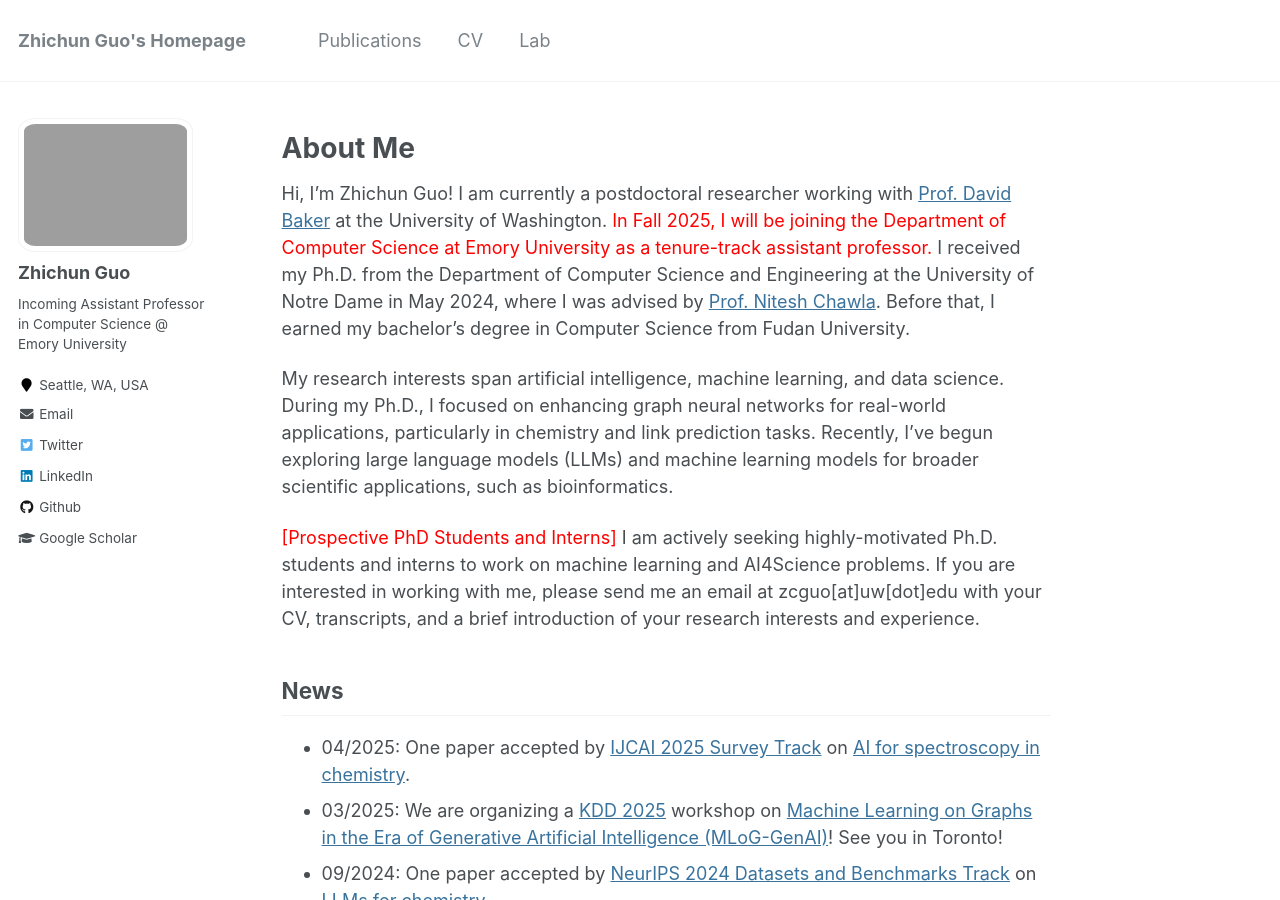
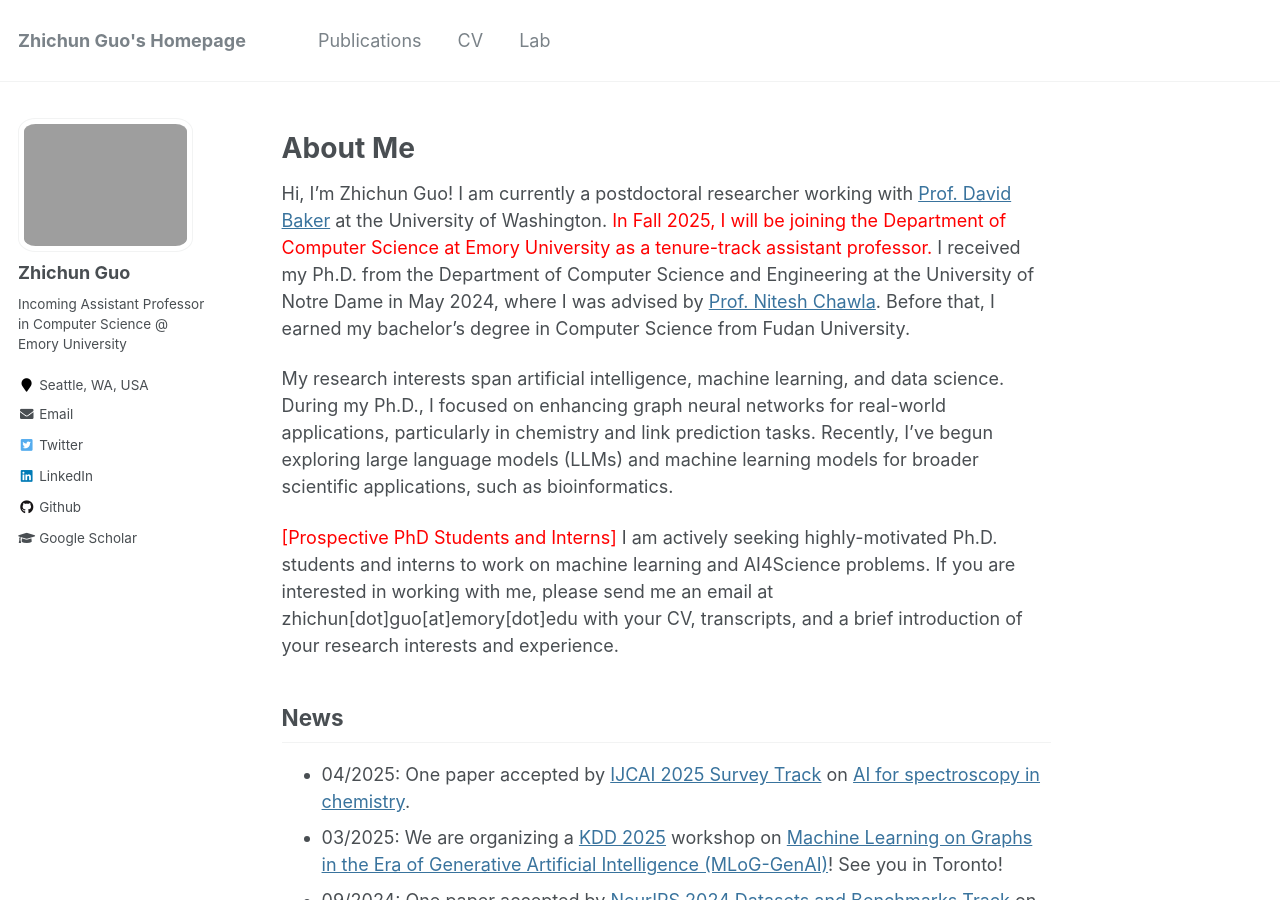
Before and after one commit to zhichunguo/zhichunguo.github.io, a Jekyll site: the page built from _pages/about.md, in a window 1280 px wide and 900 px high. Built offline with Jekyll 4.4.1, drawn with Linux system fonts in a browser that asks for light colours.

Commit message:
update email address

```diff
--- a/_pages/about.md
+++ b/_pages/about.md
@@ -12,7 +12,7 @@ Hi, I'm Zhichun Guo! I am currently a postdoctoral researcher working with [Prof
 
 My research interests span artificial intelligence, machine learning, and data science. During my Ph.D., I focused on enhancing graph neural networks for real-world applications, particularly in chemistry and link prediction tasks. Recently, I've begun exploring large language models (LLMs) and machine learning models for broader scientific applications, such as bioinformatics.
 
-<span style="color:red">[Prospective PhD Students and Interns]</span> I am actively seeking highly-motivated Ph.D. students and interns to work on machine learning and AI4Science problems. If you are interested in working with me, please send me an email at zcguo[at]uw[dot]edu with your CV, transcripts, and a brief introduction of your research interests and experience.
+<span style="color:red">[Prospective PhD Students and Interns]</span> I am actively seeking highly-motivated Ph.D. students and interns to work on machine learning and AI4Science problems. If you are interested in working with me, please send me an email at zhichun[dot]guo[at]emory[dot]edu with your CV, transcripts, and a brief introduction of your research interests and experience.
 
 
 ## **News**
```
Also changed, not shown: _pages/lab.md (+1 -1 lines).
